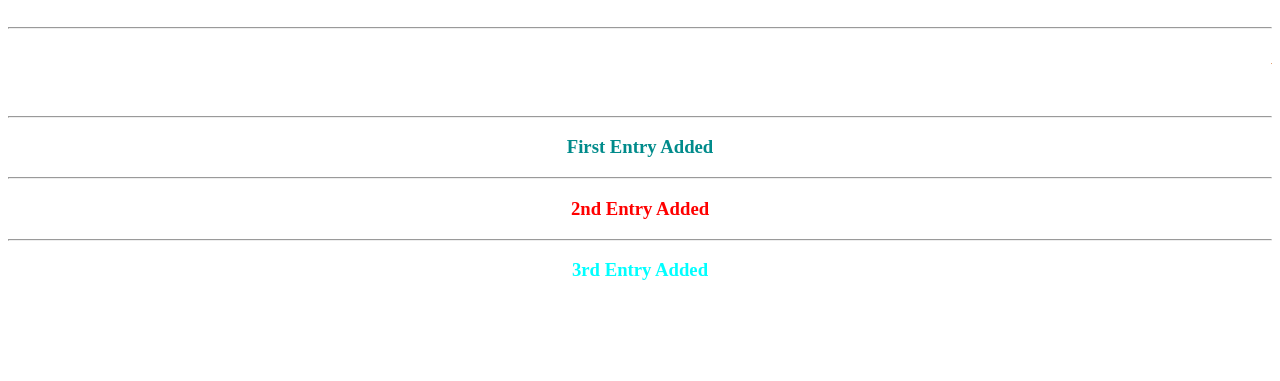
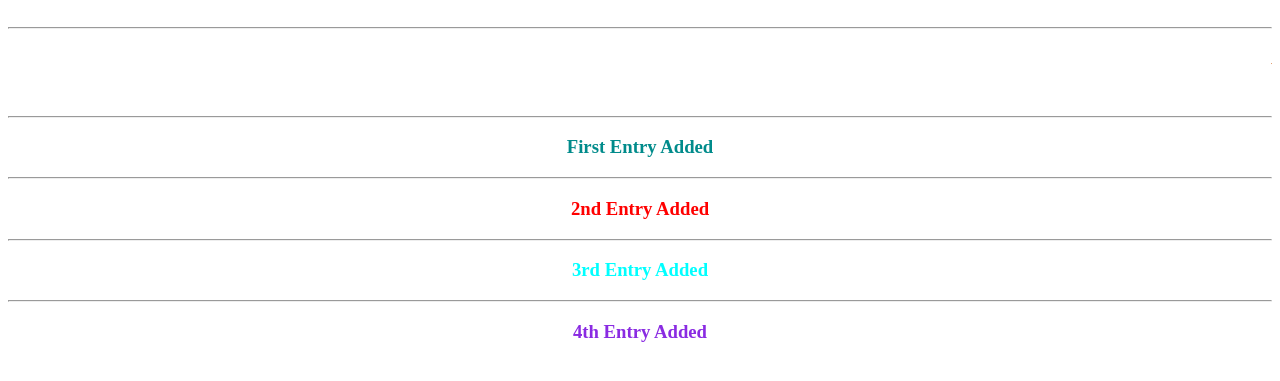
Before and after one commit to AbhashDas/devopsbatch5, a plain HTML site: page CICDPipeline/index.html in a window 1280 px wide. Shown: the part 89-470 px from the top of the page. Drawn offline with Linux system fonts and the light colour scheme.

Commit message:
Updating the index.html - 4th Entry

```diff
--- a/CICDPipeline/index.html
+++ b/CICDPipeline/index.html
@@ -16,6 +16,8 @@
             <h3 style = color:red>2nd Entry Added </h3>
             <hr>
             <h3 style = color:aqua>3rd Entry Added </h3>
+            <hr>
+            <h3 style = color:blueviolet>4th Entry Added </h3>
         </center>
     </body>
  </head>
```
